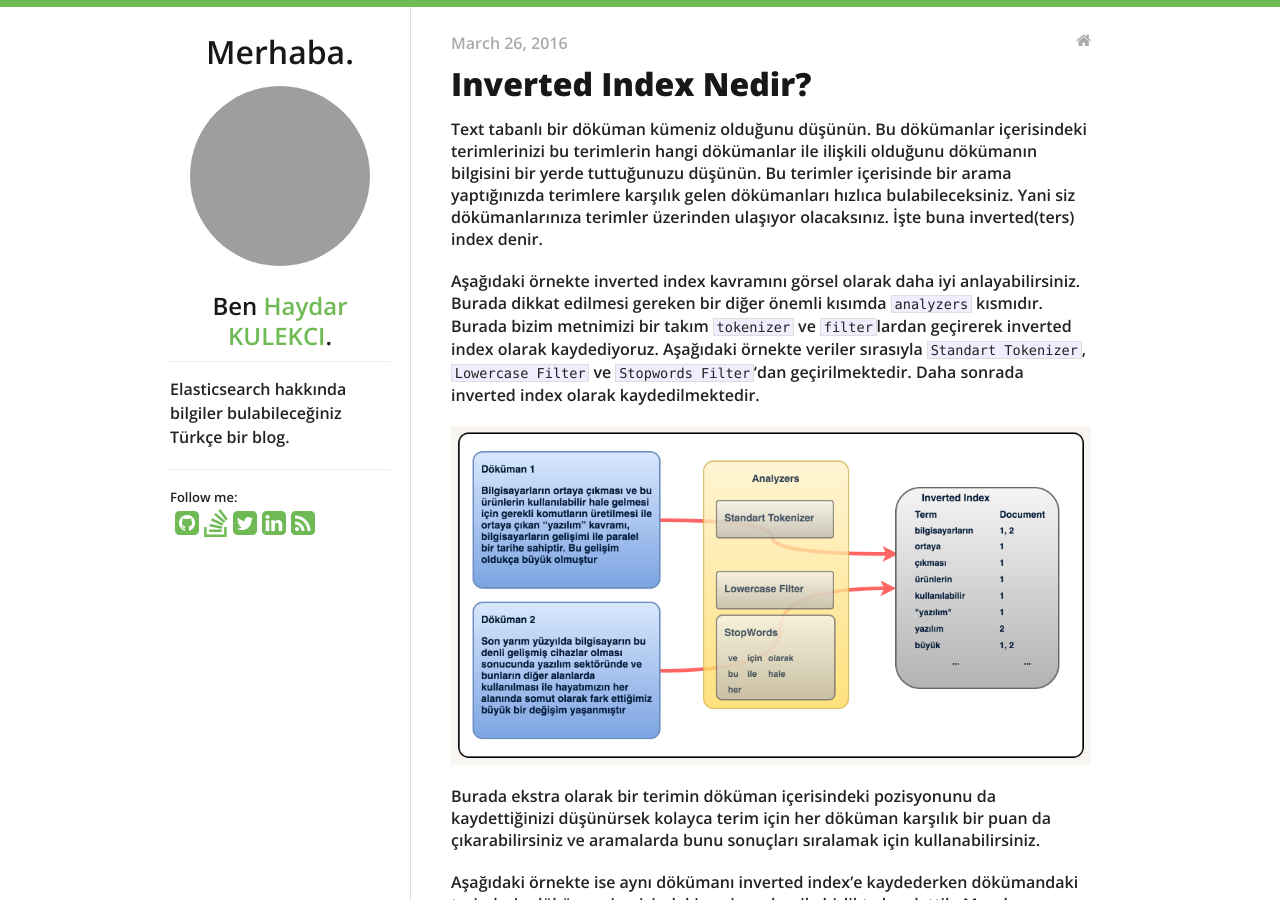
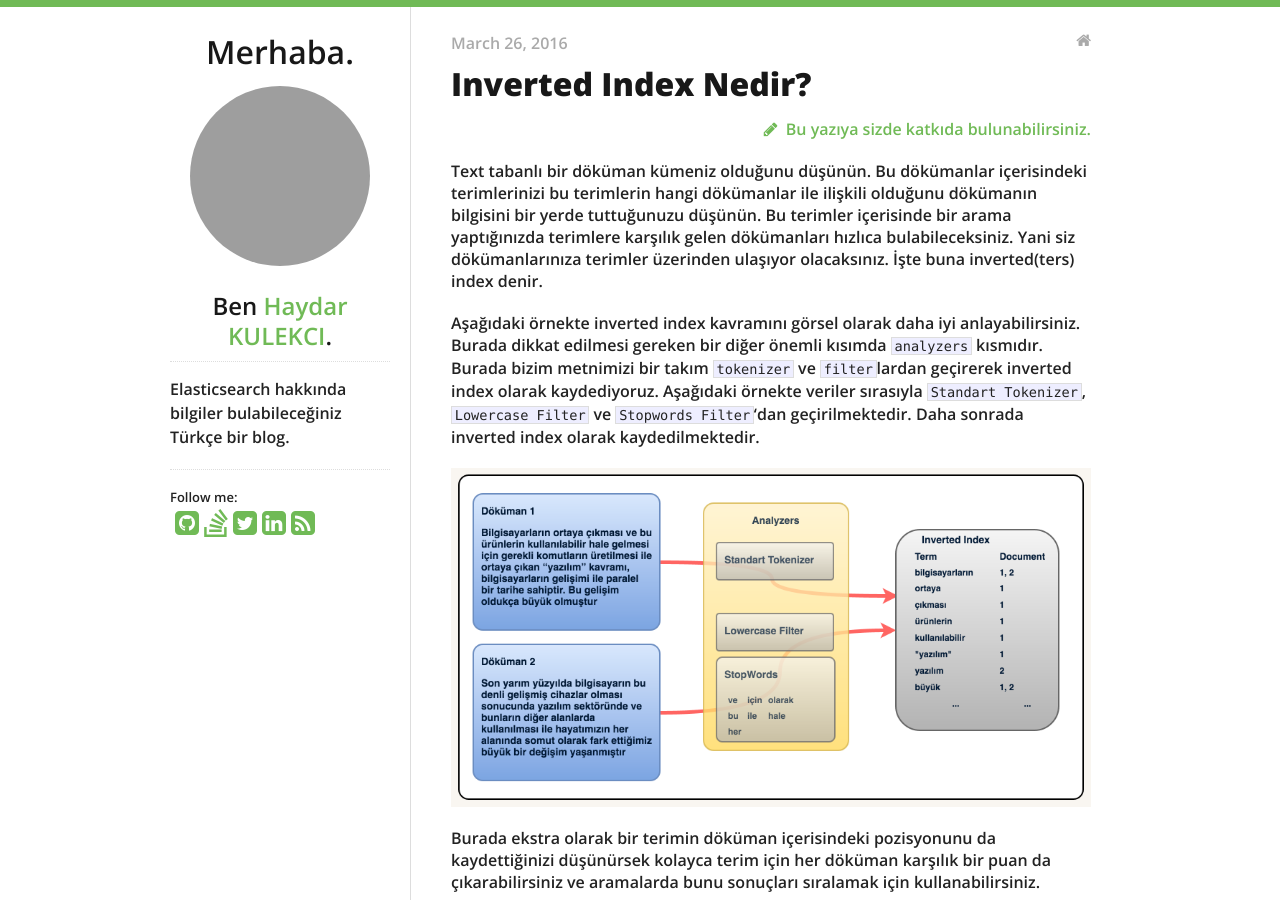
Before and after one commit to hkulekci/elasticsearch, a Jekyll site: the page built from _posts/2016-03-26-inverted-index-nedir.md, in a window 1280 px wide and 900 px high. Built offline with Jekyll 4.4.1, drawn with Linux system fonts in a browser that asks for light colours; nearby versions of some CDN libraries; Markdown is read by kramdown in place of the engine named in the settings; grey boxes are pictures that could not be loaded.

Commit message:
post update link

```diff
--- a/_layouts/post.html
+++ b/_layouts/post.html
@@ -10,7 +10,9 @@ layout: default
 </p>
 
 <h1 class="title">{{ page.title }}</h1>
-
+<p align="right">
+  <a href="https://github.com/hkulekci/elasticsearch/edit/gh-pages/{{ page.path }}"><i class="fa fa-pencil"></i> &nbsp;Bu yazıya sizde katkıda bulunabilirsiniz.</a>
+</p>
 <div id="post">
   {{ content }}
 </div>
```
